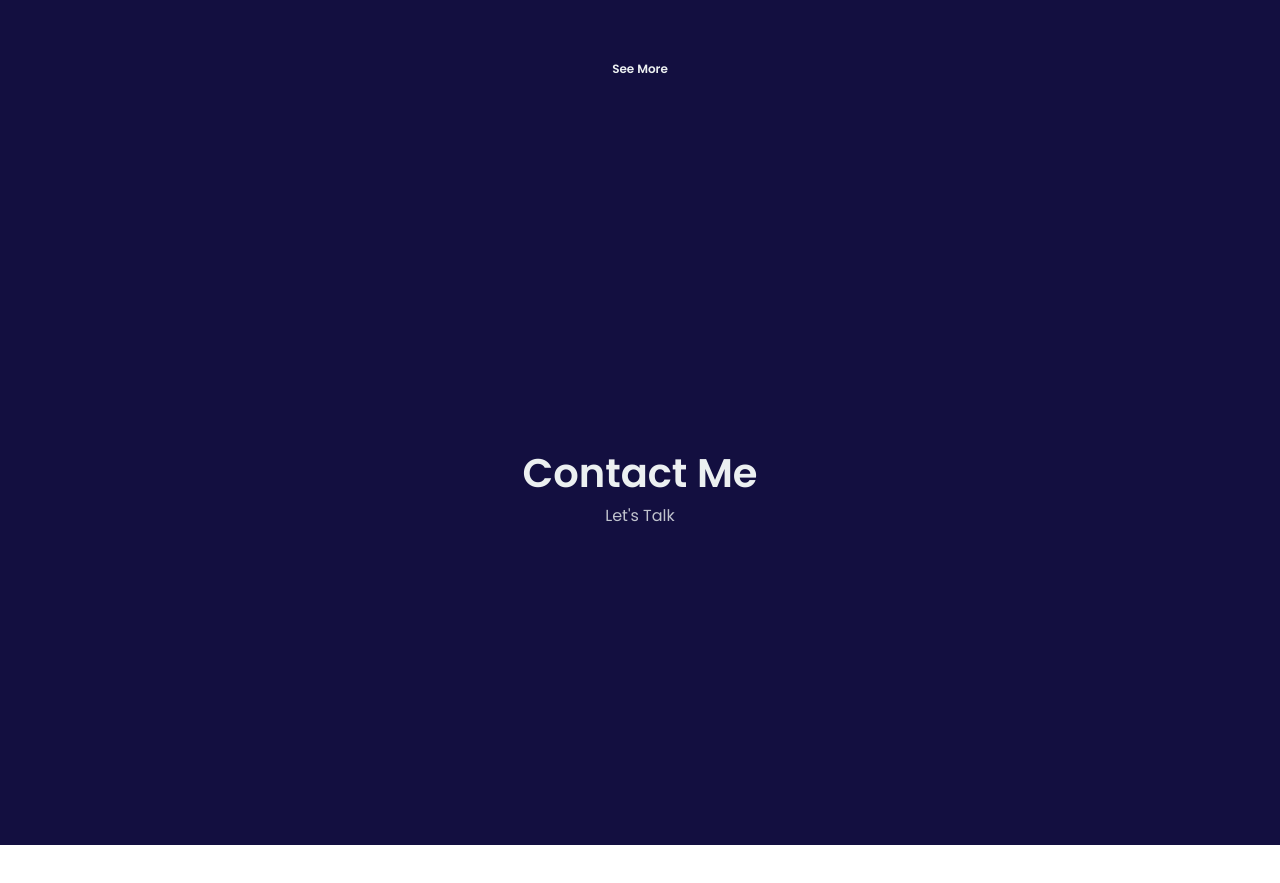
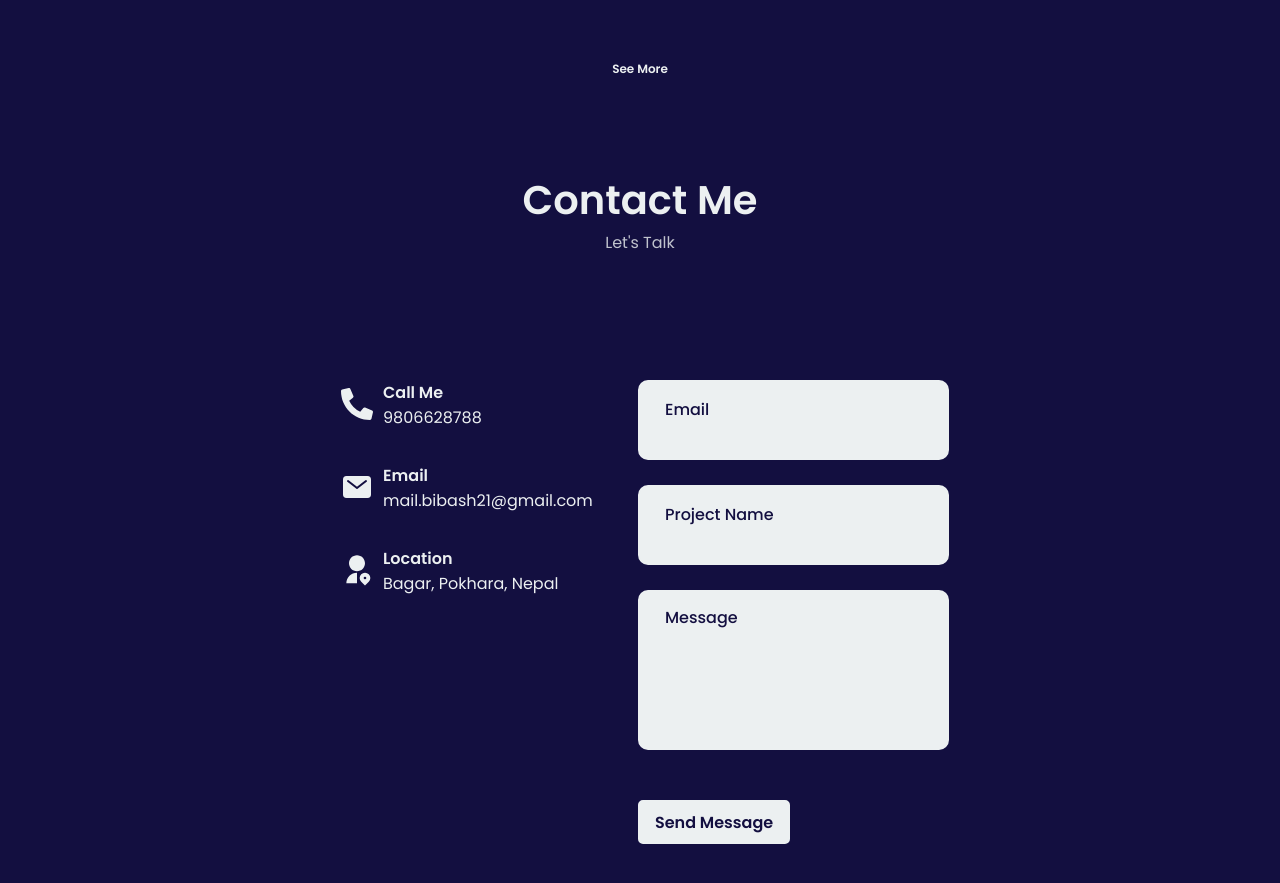
Before and after one commit to bibashmgr/fol, a React (Create React App) app: page / in a window 1280 px wide. Shown: the part 2120-3003 px from the top of the page. Before the commit the page ends 2965 px from the top, so only its background shows below. Built offline with nearby package versions, Linux system fonts and the light colour scheme.

Commit message:
Updating repo

```diff
--- a/package.json
+++ b/package.json
@@ -6,17 +6,16 @@
     "@testing-library/jest-dom": "^5.14.1",
     "@testing-library/react": "^11.2.7",
     "@testing-library/user-event": "^12.8.3",
+    "emailjs-com": "^3.2.0",
     "immer": "^9.0.6",
     "react": "^17.0.2",
     "react-dom": "^17.0.2",
-    "react-hook-form": "^7.20.4",
     "react-icons": "^4.3.1",
     "react-router-dom": "^6.0.2",
     "react-scripts": "4.0.3",
     "react-scroll": "^1.8.4",
     "styled-components": "^5.3.3",
-    "web-vitals": "^1.1.2",
-    "yup": "^0.32.11"
+    "web-vitals": "^1.1.2"
   },
   "scripts": {
     "start": "react-scripts start",
--- a/public/index.html
+++ b/public/index.html
@@ -6,7 +6,7 @@
     <meta charset="utf-8" />
     <meta name="viewport" content="width=device-width, initial-scale=1" />
     <meta name="theme-color" content="#000000" />
-    <meta name="description" content="Web site created using create-react-app" />
+    <meta name="description" content="A personal website" />
 
     <!-- link-tags -->
     <link rel="manifest" href="%PUBLIC_URL%/manifest.json" />
--- a/src/components/Contact/ContactElements.js
+++ b/src/components/Contact/ContactElements.js
@@ -2,10 +2,12 @@
 import styled from "styled-components";
 
 export const ContactSection = styled.section`
+    padding-top: 50px;
+    padding-bottom: 50px;
     background-color: #130f40;
     color: #ecf0f1;
     width: 100%;
-    height: calc(100vh - 80px);
+    height: 100%;
 `
 export const ContactContainer = styled.div`
     margin: 0px 100px;
@@ -36,3 +38,48 @@ export const ContactSubHeading = styled.div`
     font-weight: 400;
     opacity: 80%;
 `
+
+export const ContactBody = styled.div`
+    width: 60%;
+    padding-top: 100px;
+    display: grid;
+    grid-template-columns: 1fr 1fr;
+
+    @media screen and (max-width: 1200px) {
+        width: 75%;
+    }
+
+    @media screen and (max-width: 986px) {
+        width: 100%;
+    }
+
+    @media screen and (max-width: 796px) {
+        grid-template-columns: 1fr;
+        width: 100%;
+    }
+`
+export const ContactInfo = styled.div`
+    margin-top: 25px;
+`
+
+export const InfoBox = styled.div`
+    display: flex;
+    padding-bottom: 25px;
+`
+export const InfoIcon = styled.div`
+    font-size: 2rem;
+    padding: 5px 10px;
+
+    @media screen and (max-width: 796px) {
+        font-size: 1.5rem;
+    }
+`
+export const InfoText = styled.div`
+    font-size: 1rem;
+`
+export const InfoTitle = styled.div`
+    font-weight: 600;
+    `
+export const InfoSubTitle = styled.div`
+    font-weight: 400;
+`
--- a/src/components/Contact/index.js
+++ b/src/components/Contact/index.js
@@ -2,7 +2,47 @@
 import React from 'react';
 
 // components
-import {ContactSection, ContactContainer, ContactHeading, ContactMainHeading, ContactSubHeading} from './ContactElements';
+import {ContactSection, ContactContainer, ContactHeading, ContactMainHeading, ContactSubHeading, ContactBody, ContactInfo, InfoBox, InfoIcon, InfoText, InfoTitle, InfoSubTitle} from './ContactElements';
+import Form from '../Form';
+
+// icons
+import {FaPhoneAlt} from 'react-icons/fa';
+import {IoMail} from 'react-icons/io5';
+import {RiUserLocationFill} from 'react-icons/ri';
+
+// data
+const infos = [
+    {
+        id: 1,
+        title: 'Call Me',
+        subtitle: '9806628788',
+        getIcons : () => {
+            return (
+                <FaPhoneAlt />
+            )
+        }
+    },
+    {
+        id: 2,
+        title: 'Email',
+        subtitle: 'mail.bibash21@gmail.com',
+        getIcons : () => {
+            return (
+                <IoMail />
+            )
+        }
+    },
+    {
+        id: 3,
+        title: 'Location',
+        subtitle: 'Bagar, Pokhara, Nepal',
+        getIcons : () => {
+            return (
+                <RiUserLocationFill />
+            )
+        }
+    }
+]
 
 const Contact = () => {
     return (
@@ -16,6 +56,22 @@ const Contact = () => {
                         Let's Talk
                     </ContactSubHeading>
                 </ContactHeading>
+                <ContactBody>
+                    <ContactInfo>
+                        {infos.map((info) => {
+                            return (
+                                <InfoBox key={info.id}>
+                                    <InfoIcon>{info.getIcons()}</InfoIcon>
+                                    <InfoText>
+                                        <InfoTitle>{info.title}</InfoTitle>
+                                        <InfoSubTitle>{info.subtitle}</InfoSubTitle>
+                                    </InfoText>
+                                </InfoBox>
+                            )
+                        })}
+                    </ContactInfo>
+                    <Form />
+                </ContactBody>
             </ContactContainer>
         </ContactSection>
     )
--- a/src/components/Form/FormElements.js
+++ b/src/components/Form/FormElements.js
@@ -1,16 +1,17 @@
 import styled from "styled-components";
 
 export const FormContainer = styled.form`
+    width: 100%;
     background-color: #130f40;
-    width: 50%;
-    padding: 25px;
+    color: #130f40;
 `
 export const FormGroup = styled.div`
     background-color: #ecf0f1;
     height: 5rem;
-    border: 2px solid #130F40;
+    border: 2.5px solid #ecf0f1;
+    outline: none;
     border-radius: 10px;
-    margin: 25px;
+    margin: 25px 0px;
     padding: 12.5px 25px;
     display: flex;
     flex-direction: column;
@@ -38,7 +39,6 @@ export const FormTextArea = styled.textarea`
 
 export const FormButton = styled.input`
     margin-top: 25px;
-    margin-left: 27.5px;
     display: inline-block;
     padding: 7.5px 15px;
     font-size: 1rem;
--- a/src/components/Form/index.js
+++ b/src/components/Form/index.js
@@ -1,25 +1,83 @@
 import React from 'react';
+import { useState, useRef } from 'react';
+import emailjs from 'emailjs-com';
 
 // components
 import { FormContainer, FormGroup, FormLabel, FormInput, FormTextArea, FormButton } from './FormElements';
 
 const Form = () => {
 
+    const [values, setValues] = useState({
+        email:'',
+        projectname:'',
+        message:''
+    });
+
+    const form = useRef();
+
+    const handleChange = (e) => {
+        const {name, value} = e.target;
+        setValues({...values, [name]:value});
+    };
+
+    const handleSubmit = (e) => {
+        e.preventDefault();
+
+        let errors = {};
+
+        document.getElementById("email-box").style.border = '2.5px solid #ecf0f1';
+        document.getElementById("projectname-box").style.border = '2.5px solid #ecf0f1';
+        document.getElementById("message-box").style.border = '2.5px solid #ecf0f1';
+
+        if(!values.email){
+            errors.email = "Email is required";
+            document.getElementById("email-box").style.border = '2.5px solid #e74c3c';
+        } else if (!/\S+@\S+\.\S+/.test(values.email)) {
+            errors.email = "Invalid Email";
+            document.getElementById("email-box").style.border = '2.5px solid #e74c3c';
+        }
+
+        if(!values.projectname.trim()){
+            errors.projectname = "Project Name is required";
+            document.getElementById("projectname-box").style.border = '2.5px solid #e74c3c';
+        }
+
+        if(!values.message){
+            errors.message = "Message is required";
+            document.getElementById("message-box").style.border = '2.5px solid #e74c3c';
+        }
+
+        if(Object.keys(errors).length === 0){
+            emailjs.sendForm('service_41vetvs', 'template_zo7vzqx', form.current, 'user_GtCmdWxCFHFTEgl0zImy8')
+            .then((result) => {
+                console.log(result.text);
+            }, (error) => {
+                console.log(error.text);
+            });
+
+            setValues({
+                email:'',
+                projectname:'',
+                message:''
+            })
+        }
+    };
+
     return (
-        <FormContainer>
-            <FormGroup onClick={(e) => {document.getElementById("email").focus();}}>
+        <FormContainer ref={form} onSubmit={handleSubmit}>
+            <FormGroup onClick={() => {document.getElementById("email").focus();}} id="email-box">
                 <FormLabel>Email</FormLabel>
-                <FormInput id="email" name="email" type="email"></FormInput>
+                <FormInput id="email" name="email" type="text" onChange={handleChange} value={values.email}></FormInput>
             </FormGroup>
-            <FormGroup onClick={(e) => {document.getElementById("projectname").focus();}}>
+            <FormGroup onClick={() => {document.getElementById("projectname").focus();}} id="projectname-box">
                 <FormLabel>Project Name</FormLabel>
-                <FormInput id="projectname" name="projectname" type="text"></FormInput>
+                <FormInput id="projectname" name="projectname" type="text" onChange={handleChange} value={values.projectname}></FormInput>
             </FormGroup>
-            <FormGroup style={{height:'10rem'}} onClick={(e) => {document.getElementById("message").focus();}}>
+            <FormGroup style={{height:'10rem'}} onClick={() => {document.getElementById("message").focus();}} id="message-box">
                 <FormLabel>Message</FormLabel>
-                <FormTextArea id="message" name="message"></FormTextArea>
+                <FormTextArea id="message" name="message" onChange={handleChange} value={values.message}></FormTextArea>
             </FormGroup>
-            <FormButton type='submit' value='Send Message'></FormButton>
+            <FormButton type="submit" value="Send Message"></FormButton>
         </FormContainer>
     )
 }
--- a/src/components/Projects/ProjectsElements.js
+++ b/src/components/Projects/ProjectsElements.js
@@ -45,7 +45,8 @@ export const ProjectsBody = styled.div`
 export const ProjectsMoreButton = styled.div`
 `
 
-export const MoreButton = styled.div`
+export const MoreButton = styled.a`
+    text-decoration: none;
     color: #ECF0F1;
     background-color: #130F40;
     font-size: 0.75rem;
--- a/src/components/Projects/index.js
+++ b/src/components/Projects/index.js
@@ -21,7 +21,7 @@ const Projects = () => {
                     <Cards></Cards>
                 </ProjectsBody>
                 <ProjectsMoreButton>
-                    <MoreButton>See More</MoreButton>
+                    <MoreButton href="https://error404s.netlify.app/">See More</MoreButton>
                 </ProjectsMoreButton>
             </ProjectsContainer>
         </ProjectsSection>
```
Also changed, not shown: 1 other file (tests, documents, lock files or other folders).
